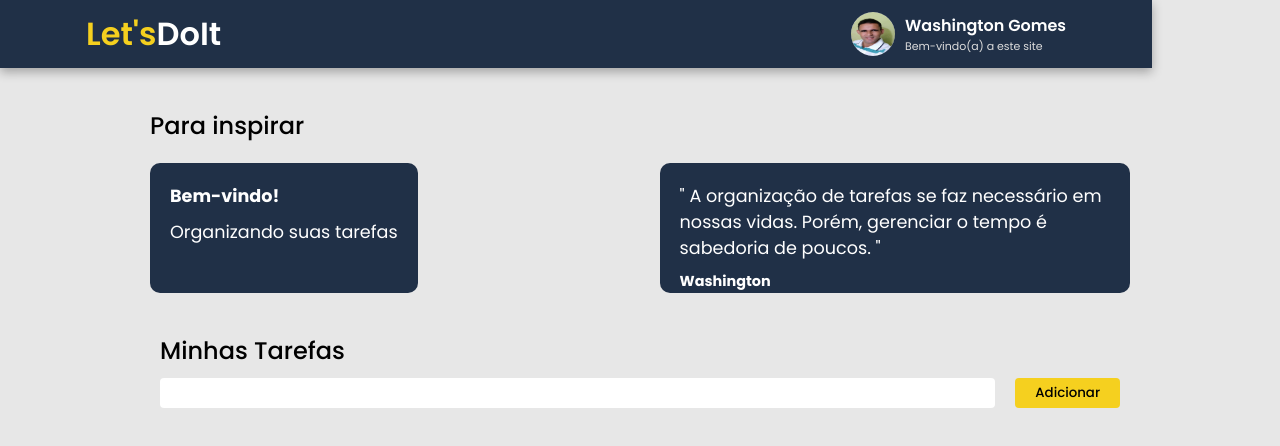
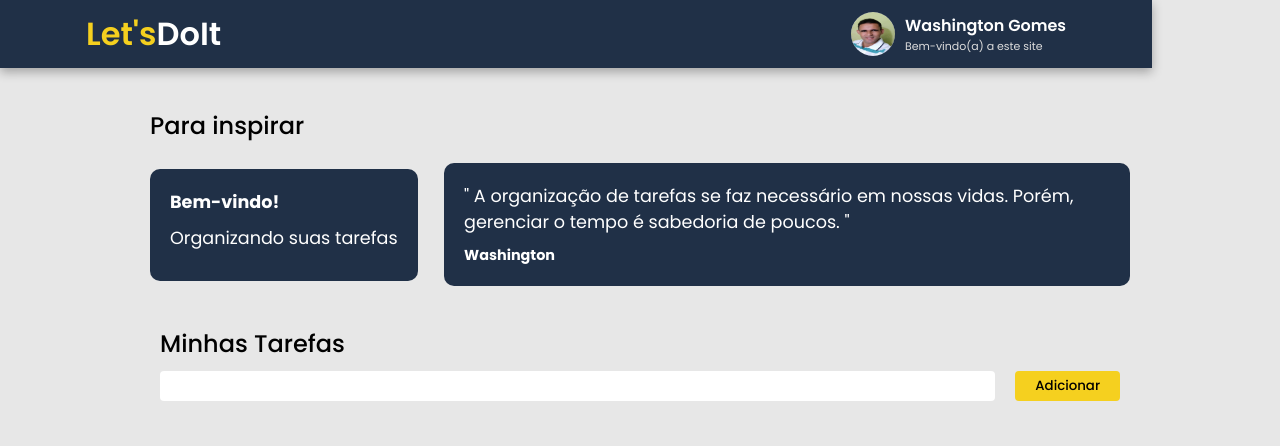
Before and after one commit to washingtongomes/web-challenge1, a React (Create React App) app: page / in a window 1280 px wide. Shown: the top 446 px of the page. Built offline with nearby package versions, Linux system fonts and the light colour scheme; the HTML template or start-up script is replaced by a standard one.

Commit message:
Update styles.css

```diff
--- a/src/components/Inspiration/styles.css
+++ b/src/components/Inspiration/styles.css
@@ -16,8 +16,8 @@
 }
 
 #inspiration .inspiration-cards .card {
-  height: 130px;
-  max-width: 48%;
+  height: auto;
+  max-width: 70%;
   padding: 20px;
   background-color: #203047;
   border-radius: 10px;
```
